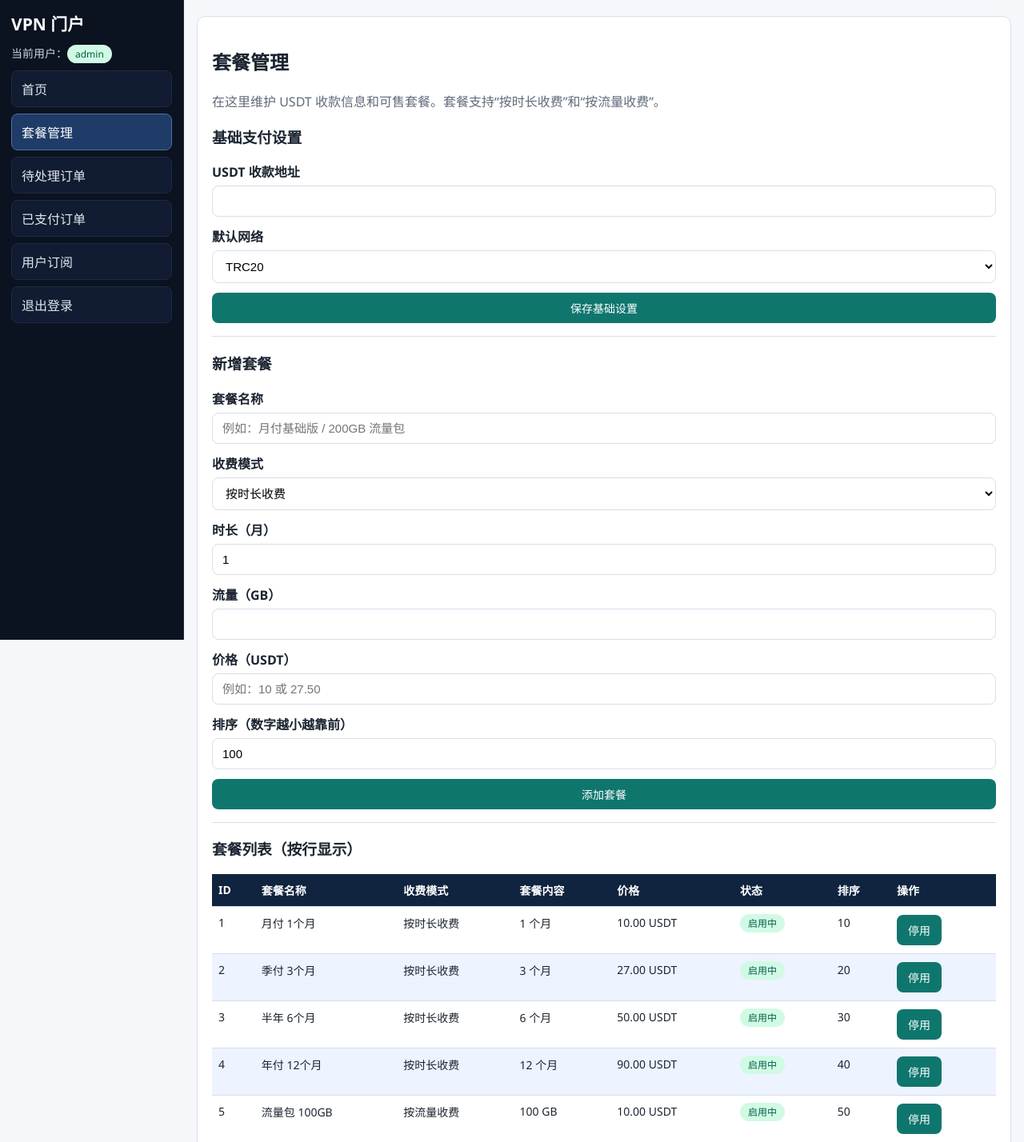
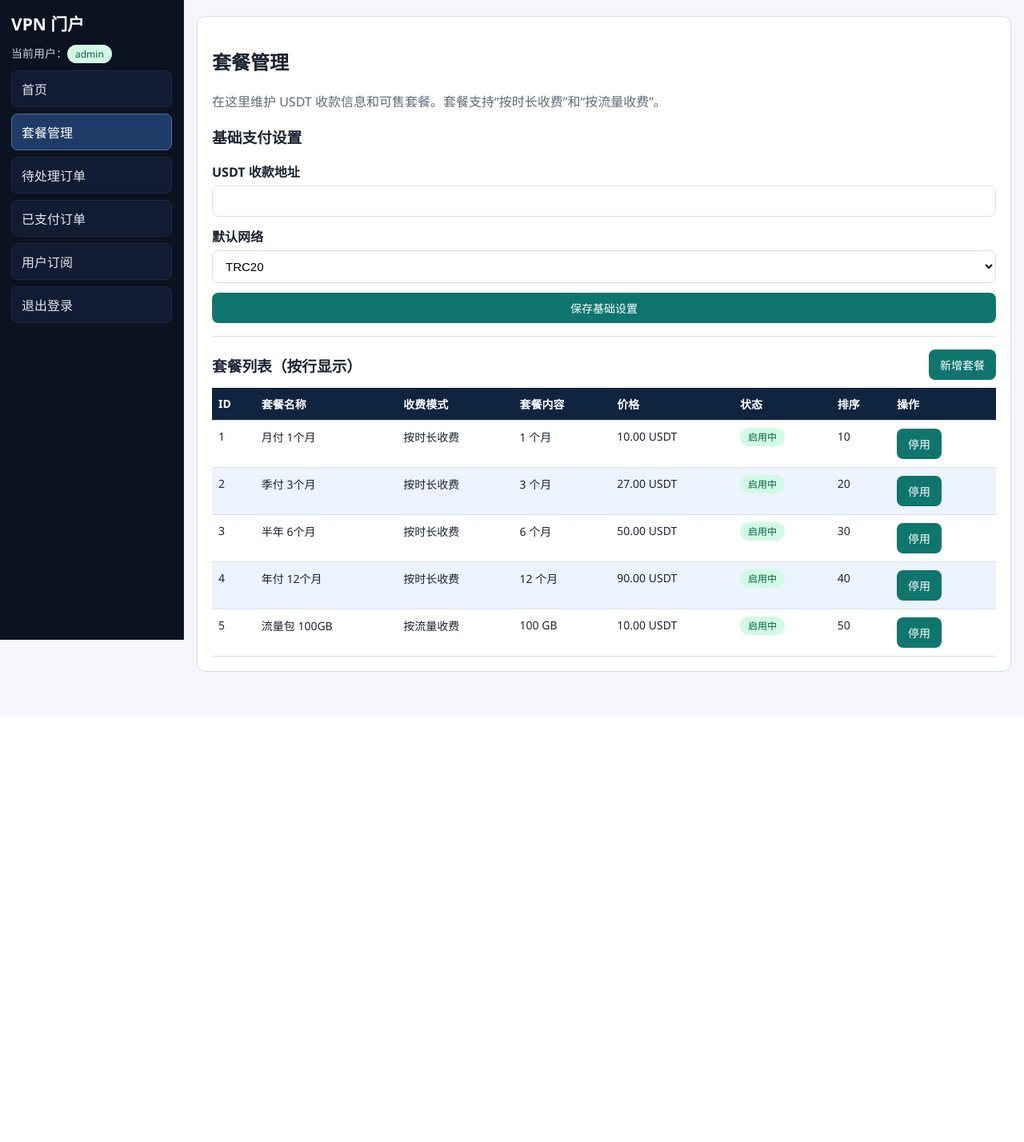
Before and after one commit to trowar/vpn-manager, a Flask app: page /admin/payment in a window 1280 px wide. Shown: the top 1428 px of the page at 80% size. After the commit the page ends 840 px from the top, so only its background shows below. Run offline with Flask 3, Linux system fonts and the light colour scheme; the visitor is signed in with stand-in values (Sample User, id 1); data comes from the database, SQL or seed files in the repository; some libraries are stand-ins or nearby versions.

Commit message:
feat: move plan creation into top-right modal on package list

```diff
--- a/static/style.css
+++ b/static/style.css
@@ -348,6 +348,23 @@ td {
   margin: 16px 0;
 }
 
+.section-title-row {
+  display: flex;
+  align-items: center;
+  justify-content: space-between;
+  gap: 10px;
+  margin-bottom: 10px;
+}
+
+.section-title-row h3,
+.section-title-row h4 {
+  margin: 0;
+}
+
+.plan-create-modal-card {
+  width: min(620px, 100%);
+}
+
 .guide-steps {
   margin: 0 0 8px 22px;
   padding: 0;
@@ -593,6 +610,11 @@ code {
     padding: 14px 0 28px;
   }
 
+  .section-title-row {
+    align-items: stretch;
+    flex-direction: column;
+  }
+
   .stats-grid {
     grid-template-columns: 1fr;
   }
--- a/templates/admin_payment.html
+++ b/templates/admin_payment.html
@@ -21,35 +21,11 @@
 
   <hr class="section-divider">
 
-  <h3>新增套餐</h3>
-  <form method="post" action="{{ url_for('admin_create_plan') }}" class="form plan-create-form">
-    <label>套餐名称
-      <input type="text" name="plan_name" placeholder="例如：月付基础版 / 200GB 流量包" required>
-    </label>
-    <label>收费模式
-      <select name="billing_mode" id="plan-billing-mode" required>
-        <option value="duration">按时长收费</option>
-        <option value="traffic">按流量收费</option>
-      </select>
-    </label>
-    <label id="plan-duration-row">时长（月）
-      <input type="number" name="duration_months" min="1" step="1" value="1">
-    </label>
-    <label id="plan-traffic-row" hidden>流量（GB）
-      <input type="number" name="traffic_gb" min="1" step="1">
-    </label>
-    <label>价格（USDT）
-      <input type="text" name="price_usdt" placeholder="例如：10 或 27.50" required>
-    </label>
-    <label>排序（数字越小越靠前）
-      <input type="number" name="sort_order" min="0" step="1" value="100">
-    </label>
-    <button type="submit">添加套餐</button>
-  </form>
+  <div class="section-title-row">
+    <h3>套餐列表（按行显示）</h3>
+    <button type="button" id="open-plan-create-modal">新增套餐</button>
+  </div>
 
-  <hr class="section-divider">
-
-  <h3>套餐列表（按行显示）</h3>
   {% if plans %}
     <table class="subscriptions-table">
       <thead>
@@ -98,11 +74,79 @@
   {% endif %}
 </section>
 
+<div class="payment-modal" id="plan-create-modal" hidden>
+  <div class="payment-modal-card plan-create-modal-card">
+    <div class="section-title-row">
+      <h4>新增套餐</h4>
+      <button type="button" class="btn secondary" id="close-plan-create-modal">关闭</button>
+    </div>
+
+    <form method="post" action="{{ url_for('admin_create_plan') }}" class="form plan-create-form">
+      <label>套餐名称
+        <input type="text" name="plan_name" placeholder="例如：月付基础版 / 200GB 流量包" required>
+      </label>
+      <label>收费模式
+        <select name="billing_mode" id="plan-billing-mode" required>
+          <option value="duration">按时长收费</option>
+          <option value="traffic">按流量收费</option>
+        </select>
+      </label>
+      <label id="plan-duration-row">时长（月）
+        <input type="number" name="duration_months" min="1" step="1" value="1">
+      </label>
+      <label id="plan-traffic-row" hidden>流量（GB）
+        <input type="number" name="traffic_gb" min="1" step="1">
+      </label>
+      <label>价格（USDT）
+        <input type="text" name="price_usdt" placeholder="例如：10 或 27.50" required>
+      </label>
+      <label>排序（数字越小越靠前）
+        <input type="number" name="sort_order" min="0" step="1" value="100">
+      </label>
+      <button type="submit">添加套餐</button>
+    </form>
+  </div>
+</div>
+
 <script>
   (function () {
+    var openBtn = document.getElementById("open-plan-create-modal");
+    var closeBtn = document.getElementById("close-plan-create-modal");
+    var modal = document.getElementById("plan-create-modal");
     var modeSelect = document.getElementById("plan-billing-mode");
     var durationRow = document.getElementById("plan-duration-row");
     var trafficRow = document.getElementById("plan-traffic-row");
+
+    function openModal() {
+      if (!modal) {
+        return;
+      }
+      modal.hidden = false;
+      document.body.classList.add("modal-open");
+    }
+
+    function closeModal() {
+      if (!modal) {
+        return;
+      }
+      modal.hidden = true;
+      document.body.classList.remove("modal-open");
+    }
+
+    if (openBtn) {
+      openBtn.addEventListener("click", openModal);
+    }
+    if (closeBtn) {
+      closeBtn.addEventListener("click", closeModal);
+    }
+    if (modal) {
+      modal.addEventListener("click", function (event) {
+        if (event.target === modal) {
+          closeModal();
+        }
+      });
+    }
+
     if (!modeSelect || !durationRow || !trafficRow) {
       return;
     }
--- a/templates/base.html
+++ b/templates/base.html
@@ -5,7 +5,7 @@
   <meta name="viewport" content="width=device-width, initial-scale=1">
   <title>{{ title or "VPN 门户" }}</title>
   <link rel="icon" type="image/svg+xml" href="{{ url_for('static', filename='favicon.svg', v='20260409-1') }}">
-  <link rel="stylesheet" href="{{ url_for('static', filename='style.css', v='20260409-7') }}">
+  <link rel="stylesheet" href="{{ url_for('static', filename='style.css', v='20260409-8') }}">
 </head>
 <body>
   <div class="app-shell">
```
